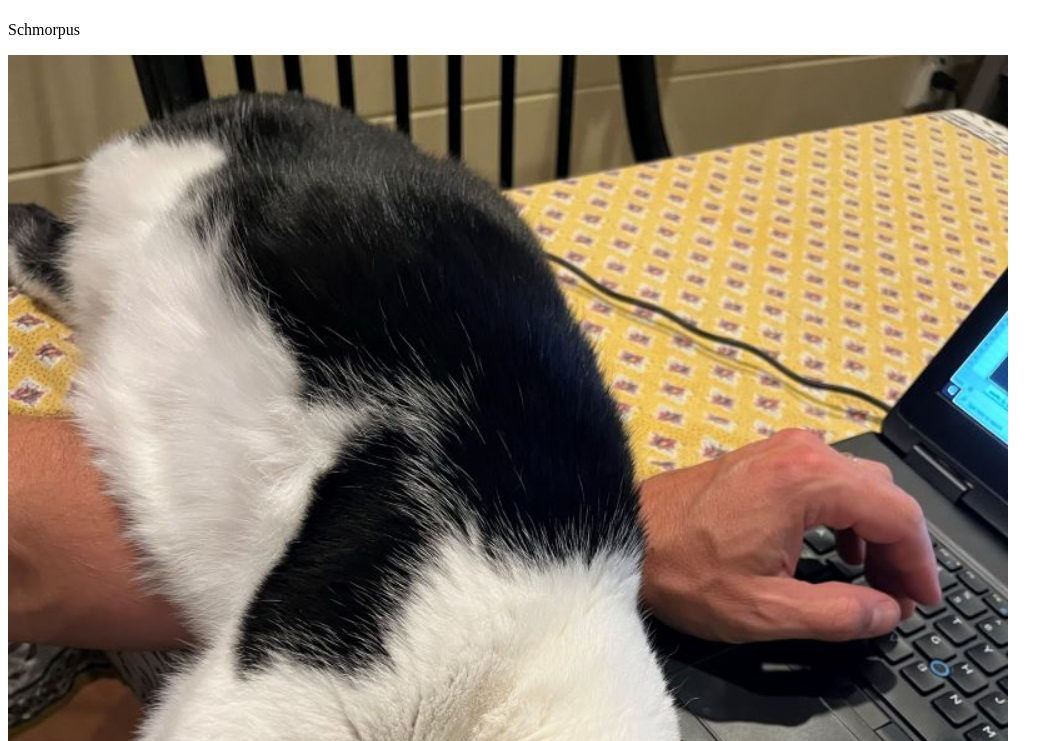
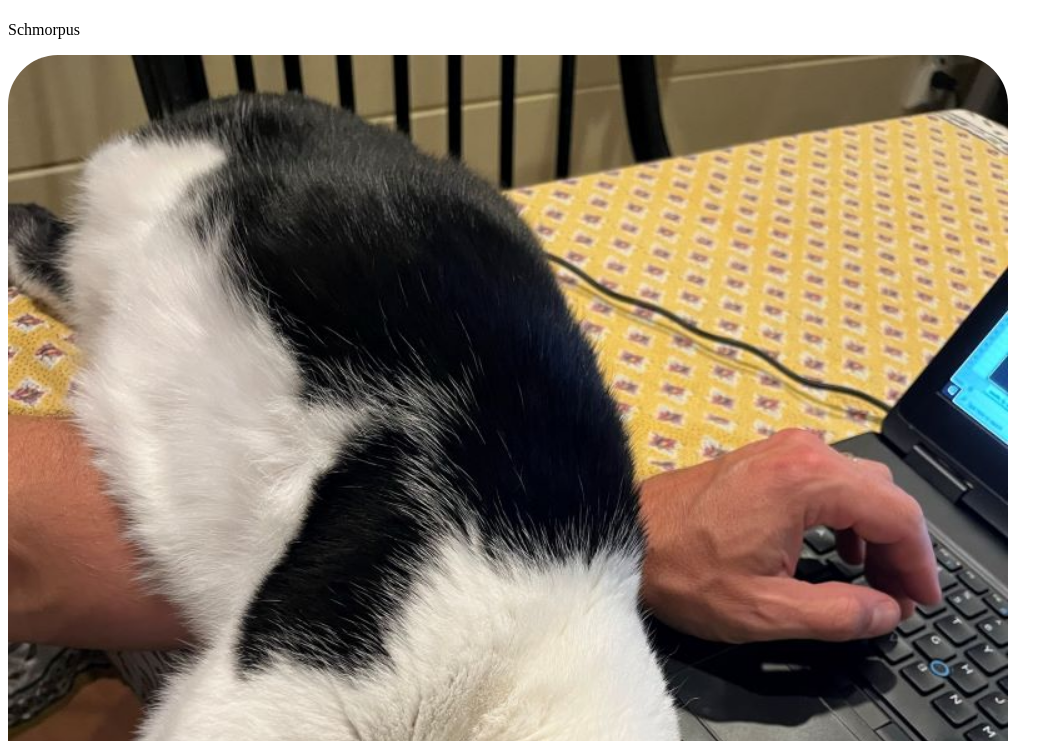
Before and after one commit to schmorpus/schmorpus.github.io, a plain HTML site: page index.html in a window 1280 px wide. Shown: the part 59-800 px from the top of the page, without its empty margins (0-1063 px from the left). Drawn offline with Linux system fonts and the light colour scheme.

Commit message:
Update schmorpus.css

```diff
--- a/schmorpus.css
+++ b/schmorpus.css
@@ -5,5 +5,5 @@ h1 {
 
 img {
   width: 1000px;
-  border-radius: 50;
+  border-radius: 50px;
 }
```
